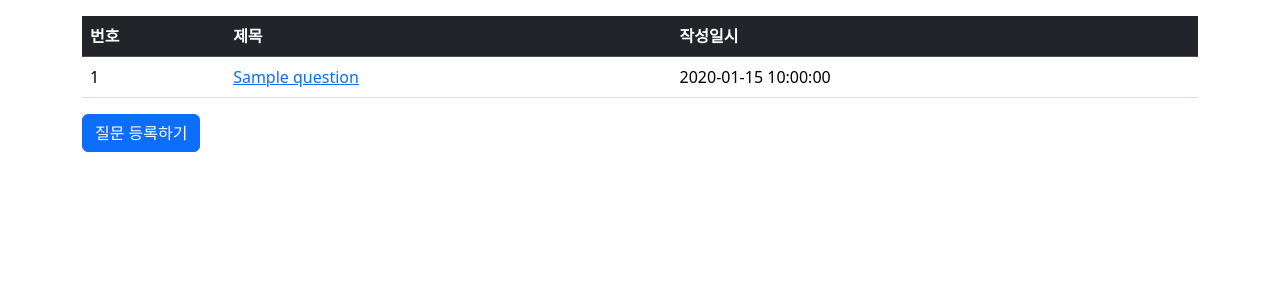
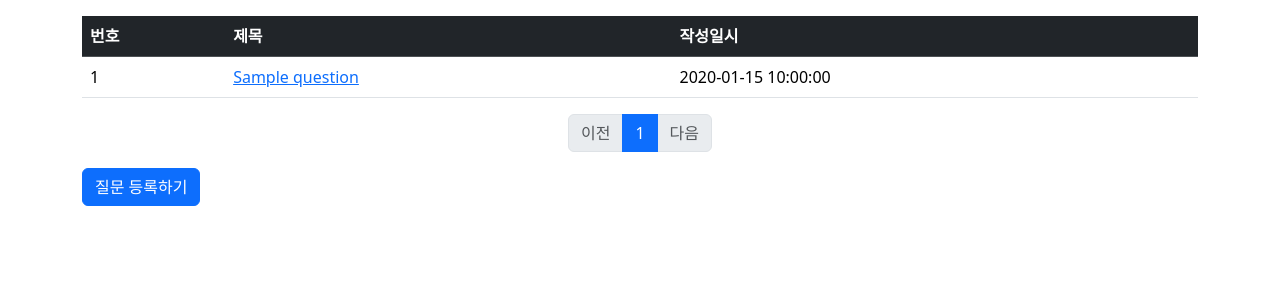
Before and after one commit to mejbmejb1/flask_db_practice, a Flask app: template pybo/templates/question/question_list.html in a window 1280 px wide. Shown: the part 57-357 px from the top of the page. Run offline with Flask 3, Linux system fonts and the light colour scheme; the template is opened without the code that fills it: most values are stand-ins (such as "Sample title", 1, 10 or a date in 2020).

Commit message:
게시판 페이징기능추가     - 게시판 페이지 이동 기능 추가     - pybo.db 파일에 페이징 기능추가를 위해 테스트용으로 row 300개 추가된 상태

```diff
--- a/pybo/templates/question/question_list.html
+++ b/pybo/templates/question/question_list.html
@@ -11,7 +11,7 @@
         </thead>
         <tbody>
         {% if question_list %}
-        {% for question in question_list %}
+        {% for question in question_list.items %} {# question_list 의 세부 아이템을 for문으로 돌려서 조회한다#}
         <tr>
             <td>{{ loop.index }}</td>
             <td>
@@ -27,6 +27,47 @@
         {% endif %}
         </tbody>
     </table>
+
+    <ul class="pagination justify-content-center">
+        {% if question_list.has_prev %} {# 이전 페이지 사용이 가능한 경우 #}
+        <li class="page-item">
+            <a class="page-link" href="?page={{ question_list.prev_num }}">이전</a>
+        </li>
+        {% else %} {# 이전 페이지를 이용하지 못하는 경우 #}
+        <li class="page-item disabled">
+            <a class="page-link" tabindex="-1" aria-disabled="true" href="#">이전</a>
+        </li>
+        {% endif %}
+
+        {% for page_num in question_list.iter_pages() %}
+            {% if page_num %}
+                {% if page_num != question_list.page %} {# 페이지 리스트에 있지만 현재 보여주고 있지 않는 페이지 #}
+                <li class="page-item">
+                    <a class="page-link" href="?page={{ page_num }}">{{ page_num }}</a>
+                </li>
+                {% else %} {# 현재 보여주고 있는 페이지 표시 #}
+                <li class="page-item active" aria-current="page">
+                    <a class="page-link" href="#">{{ page_num }}</a>
+                </li>
+                {% endif %}
+            {% else %} {# page 번호가 아닌 경우. 생략 기호(...) 부분 #}
+                <li class="page-item disabled">
+                    <a class="page-link" href="#">...</a>
+                </li>
+            {% endif %}
+        {% endfor %}
+
+        {% if question_list.has_next %} {# 다음 페이지를 사용이 가능한 경우 #}
+        <li class="page-item">
+            <a class="page-link" href="?page={{ question_list.next_num }}">다음</a>
+        </li>
+        {% else %}
+        <li class="page-item disabled"> {# 다음 페이지 사용이 불가능한 경우 #}
+            <a class="page-link" tabindex="-1" aria-disabled="true" href="#">다음</a>
+        </li>
+        {% endif %}
+    </ul>
+
     <a href="{{ url_for('question.create') }}" class="btn btn-primary">질문 등록하기</a>
 </div>
 {% endblock %}
--- a/pybo/views/question_views.py
+++ b/pybo/views/question_views.py
@@ -13,9 +13,11 @@ bp = Blueprint('question', __name__, url_prefix='/question')
 
 @bp.route('/list/')
 def _list(): # URL '/question/list/'로 접근했을 때 실행될 라우트 함수를 정의
+    # 현재 페이지 번호 가져오기 (기본값은 1)
+    page = request.args.get('page', type=int, default=1)
     # 데이터베이스의 Question 테이블에서 모든 질문 데이터를 가져온다
-    # 작성일(create_date)의 역순(desc - 최신순)으로 정렬하여 question_list 변수에 담는다.
-    question_list = Question.query.order_by(Question.create_date.desc())
+    # 작성일(create_date)의 역순(desc - 최신순)으로 정렬하여 question_list 변수에 담는다. + 한 페이지당 개수를 조회하는 기능 추가(paginate)
+    question_list = Question.query.order_by(Question.create_date.desc()).paginate(page=page, per_page=10)
     # 준비된 질문 목록(question_list) 데이터를 템플릿(HTML) 파일에 전달하며 화면을 그린다(렌더링)
     return render_template('question/question_list.html', question_list=question_list)
 
```
Also changed, not shown: pybo.db.
